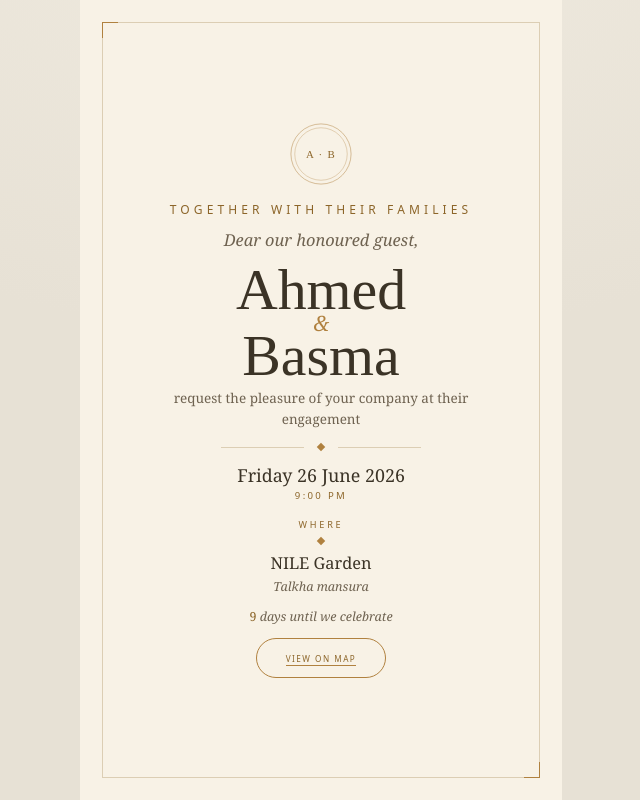
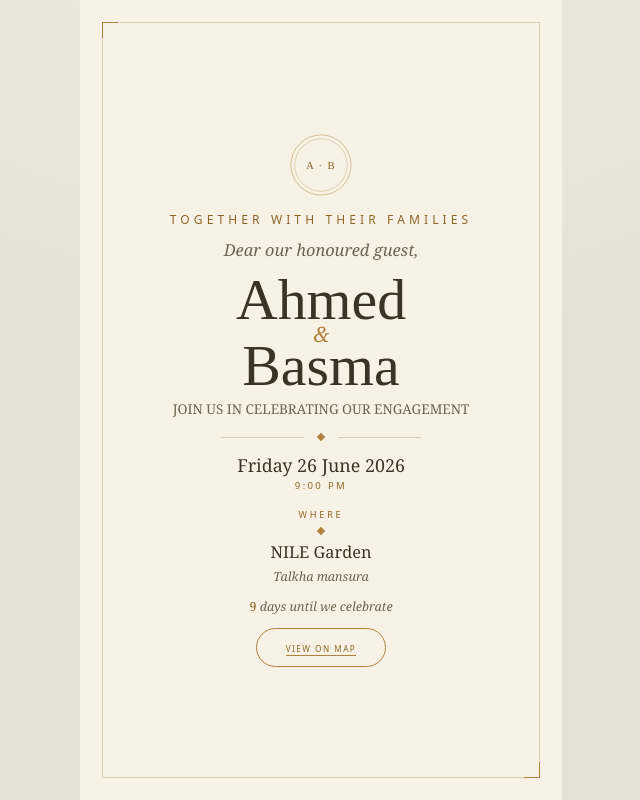
Before and after one commit to amowafi0/ahmed-basma-invitation, a Next.js app: page / in a window 1280 px wide. Shown: the whole page, without its empty margins (319-959 px from the left). Built offline with nearby package versions, Linux system fonts and the light colour scheme.

Commit message:
Update InvitationCard.tsx

```diff
--- a/components/InvitationCard.tsx
+++ b/components/InvitationCard.tsx
@@ -57,7 +57,7 @@ export function InvitationCard({ guestName = "our honoured guest" }: Props) {
             className={`${styles.lede} ${styles.rise}`}
             style={{ animationDelay: "0.28s" }}
           >
-            request the pleasure of your company at their engagement
+            JOIN US IN CELEBRATING OUR ENGAGEMENT
           </div>
 
           <div
```
